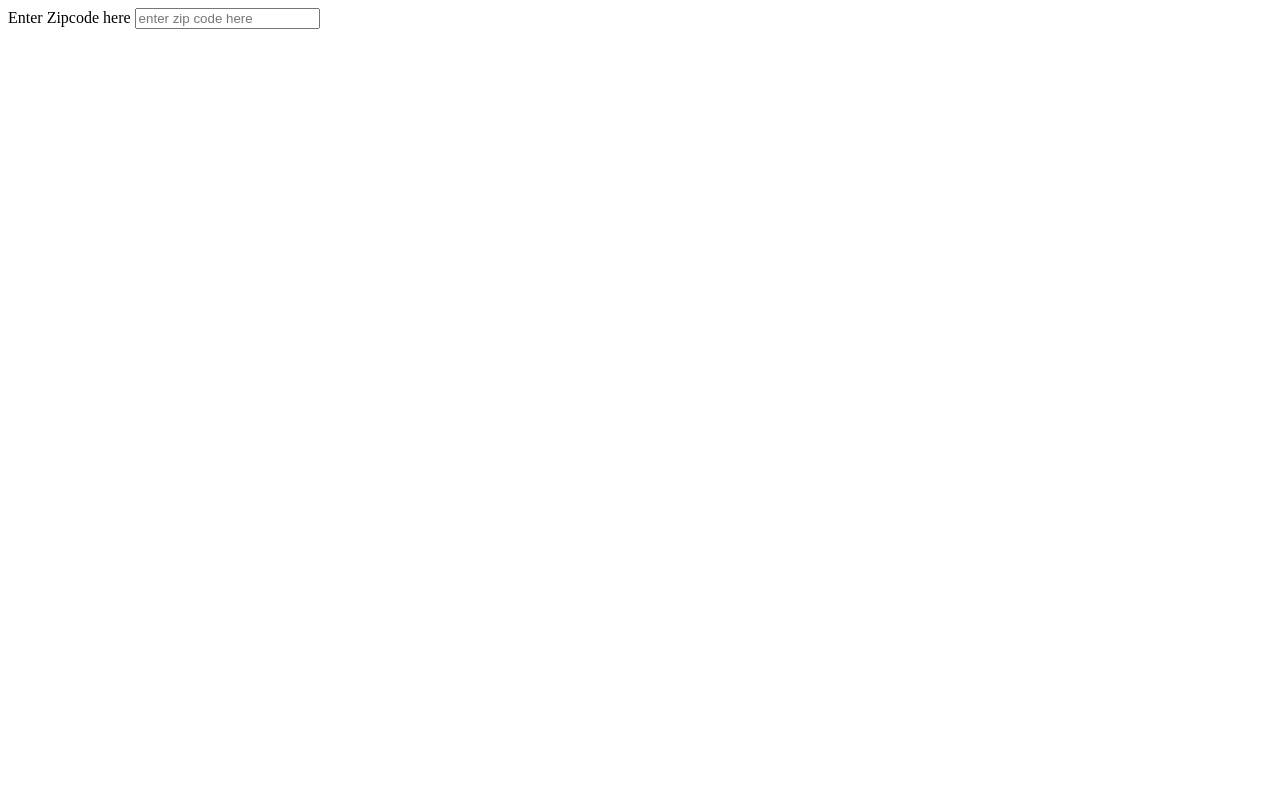
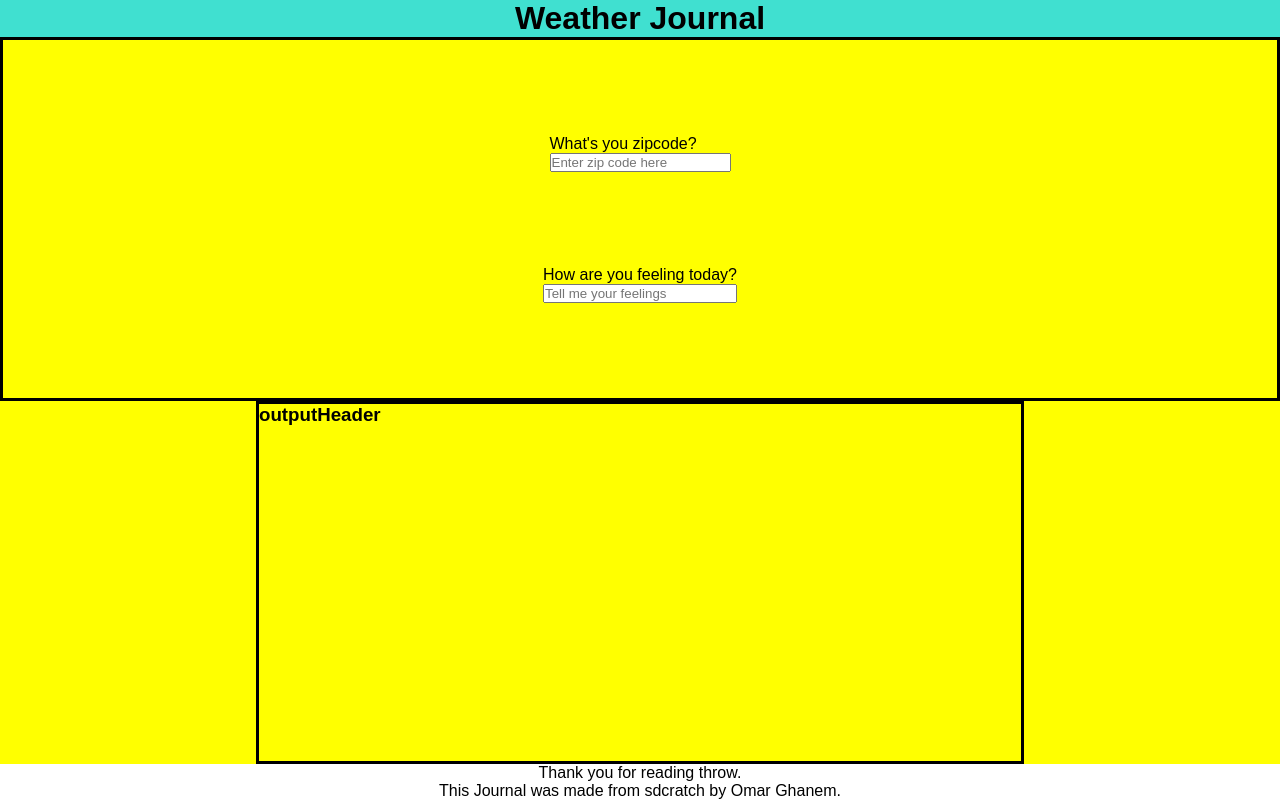
Before and after one commit to owghanem/Weather-Journal, a plain HTML site: page Website/index.html in a window 1280 px wide. Drawn offline with Linux system fonts and the light colour scheme; a web font is replaced by a local one.

Commit message:
basic html & css
added some html and style- not finish yet but want to work a little on the server

```diff
--- a/Website/index.html
+++ b/Website/index.html
@@ -5,33 +5,45 @@
     <meta charset="UTF-8">
     <meta http-equiv="X-UA-Compatible" content="IE=edge">
     <meta name="viewport" content="width=device-width, initial-scale=1.0">
+    <link href="https://fonts.googleapis.com/css?family=Oswald:400,600,700|Ranga:400,700&display=swap" rel="stylesheet">
+    <link rel="stylesheet" href="style.css">
     <title>Weather Journal</title>
 </head>
 
 <body>
+    <div id="wrapper">
         <header id="mainHeader">
-
+            <div id="headerLogo">
+                <h1>Weather Journal</h1>
+            </div>
         </header>
         <main id="mainContent">
-        <section class="inputSection">
+            <section id="inputSection">
                 <div class="content zip">
-                <label for="zip">Enter Zipcode here
-                    <input type="text" id="zip" placeholder="enter zip code here">
-                </label>
-
+                    <label for="zipcode">What's you zipcode?</label>
+                    <input type="text" id="userZip" placeholder="Enter zip code here">
                 </div>
 
                 <div class="content feelings">
-
+                    <label for="Feelings">How are you feeling today?</label>
+                    <input type="text" id="userFeelings" placeholder="Tell me your feelings">
                 </div>
             </section>
 
-        <section id="outputSection"></section>
+            <section id="outputSection">
+                <h3 class="outputHeader">
+                    outputHeader
+                </h3>
+            </section>
         </main>
         <footer id="mainFooter">
-
+            <div class="footerText">
+                <p>Thank you for reading throw.</p>
+                <p>This Journal was made from sdcratch by Omar Ghanem.</p>
+            </div>
         </footer>
         <script src="app.js" type="text/javascript"></script>
+    </div>
 </body>
 
 </html>
--- a/Website/style.css
+++ b/Website/style.css
@@ -0,0 +1,62 @@
+/* Main */
+* {
+    margin: 0px;
+    padding: 0px;
+    box-sizing: border-box;
+}
+
+body {
+    background-color: teal;
+    font-family: 'Recursive', sans-serif;
+}
+
+#wrapper {
+    display: flex;
+    justify-content: space-between;
+    flex-direction: column;
+    min-height: 100vh;
+}
+/* Header */
+#mainHeader {
+    background-color: turquoise;
+    display: flex;
+    justify-content: center;
+}
+
+/* Main */
+#mainContent {
+    display: grid;
+    grid-template-columns: repeat(5, 1fr);
+    grid-template-rows: 1fr 1fr;
+    flex: 1;
+    background-color: yellow;
+}
+
+#inputSection{
+    border: 3px black solid;
+    grid-column: 1/6;
+    display: flex;
+    flex-direction: column;
+    justify-content: space-evenly;
+    align-items: center;
+}
+
+#outputSection{
+    border: 3px black solid;
+    grid-column: 2/5;
+}
+
+.content{
+    display: flex;
+    flex-direction: column;
+}
+/* Footer */
+#mainFooter {
+    background-color: white;
+    display: flex;
+    justify-content: center;
+}
+
+.footerText p {
+    text-align: center;
+}
```
Lines whose indentation alone changed are shown as unchanged.
